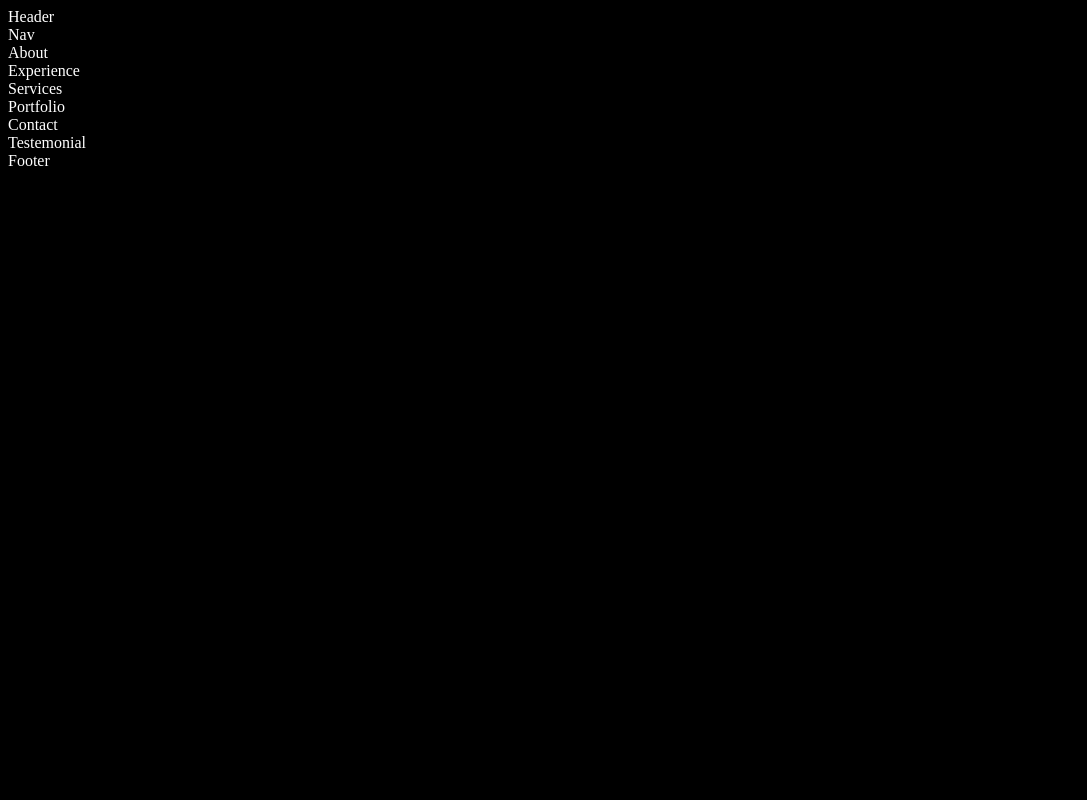
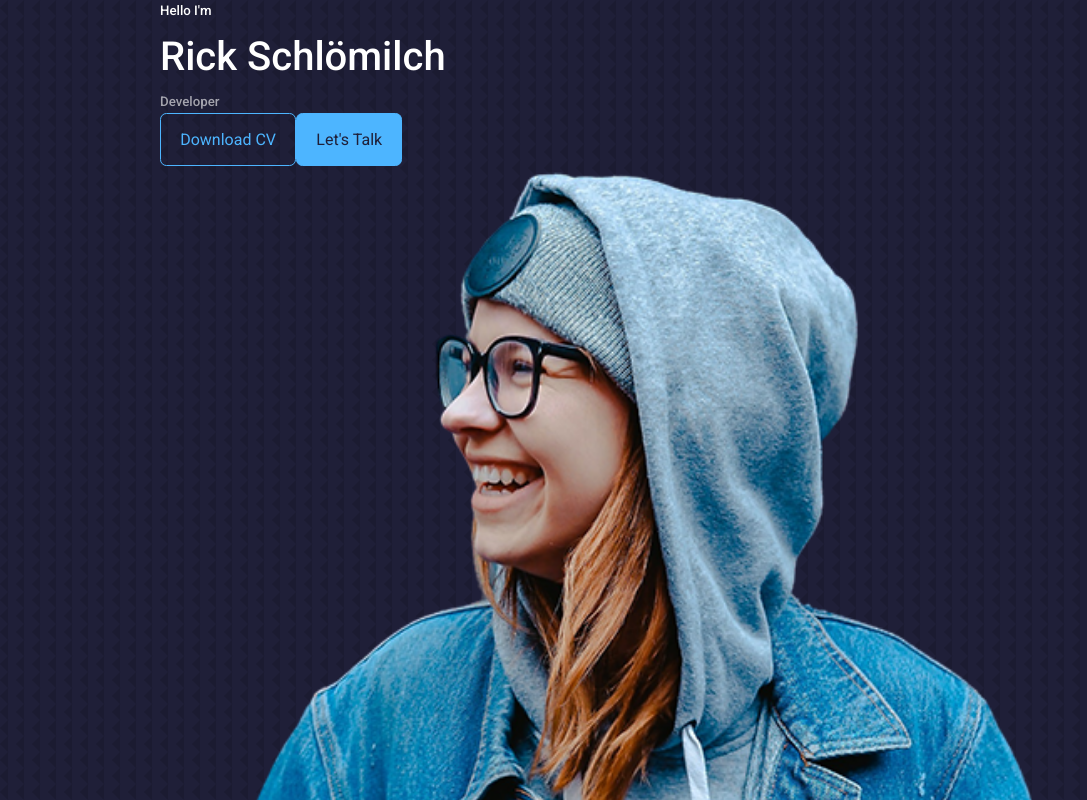
Before and after one commit to Riggi0815/my-app, a React (Create React App) app: page / in a window 1280 px wide. Shown: the top 800 px of the page, without its empty margins (0-1087 px from the left). Built offline with nearby package versions, Linux system fonts and the light colour scheme; the HTML template or start-up script is replaced by a standard one; a web font is replaced by a local one.

Commit message:
Header first setup

```diff
--- a/package.json
+++ b/package.json
@@ -13,6 +13,7 @@
     "react-icons": "^4.12.0",
     "react-scripts": "5.0.1",
     "react-scroll": "^1.9.0",
+    "react-type-animation": "^3.2.0",
     "web-vitals": "^2.1.4"
   },
   "scripts": {
--- /dev/null
+++ b/src/components/Header/CTA.js
@@ -0,0 +1,13 @@
+import React from 'react';
+import CV from'../../assets/cv.pdf'
+
+const CTA = () => {
+    return (
+        <div className='cta'>
+            <a href={CV} download className='btn'>Download CV</a>
+            <a href="#contact" className='btn btn-primary'>Let's Talk</a>
+        </div>
+    );
+};
+
+export default CTA;
--- a/src/components/Header/Header.js
+++ b/src/components/Header/Header.js
@@ -1,11 +1,24 @@
 import React from 'react';
 import './header.css';
+import CTA from './CTA';
+import ME from '../../assets/me.png'
 
 const Header = () => {
     return (
-        <div>
-            Header
-        </div>
+        <header>
+            <div className="container header_container">
+                <h5>Hello I'm</h5>
+                <h1>Rick Schlömilch</h1>
+                <h5 className="text-light">Developer</h5>
+                <CTA />
+
+                <div className="me">
+                    <img src={ME} alt="me"/>
+                </div>
+
+                <a href="#contact" className='scroll_down'>Scroll Down</a>
+            </div>
+        </header>
     );
 };
 
--- a/src/index.css
+++ b/src/index.css
@@ -1,4 +1,136 @@
-body {
-  background: black;
-  color: white;
+@import url('https://fonts.googleapis.com/css2?family=Roboto:wght@300;400;500;700&display=swap');
+
+/* Remove every magin, border, padding, ... */
+* {
+  margin: 0;
+  padding: 0;
+  border: 0;
+  outline: 0;
+  box-sizing: border-box;
+  list-style: none;
+  text-decoration: none;
 }
+
+/* Variables for the Entire Page */
+/* For Easy Customization */
+:root{
+  --color-bg: #1f1f38;
+  --color-bg-variant: #2c2c6c;
+  --color-primary: #4db5ff;
+  --color-primary-variant: rgba(77, 181, 255, 0.4);
+  --color-white: #fff;
+  --color-light: rgba(255, 255, 255, 0.6);
+
+  --transition: all 400ms ease;
+
+  --container-width-lg: 75%;
+  --container-width-md: 86%;
+  --container-width-sm: 90%;
+}
+
+html{
+  scroll-behavior: smooth;
+}
+
+::-webkit-scrollbar{
+  display: none;
+}
+
+body{
+  font-family: 'Roboto', sans-serif;
+  background: var(--color-bg);
+  color: var(--color-white);
+  line-height: 1.7;
+  background-image: url(../src/assets/bg-texture.png);
+}
+
+/* -------------- GENERAL STYLES -------------- */
+.container{
+  width: var(--container-width-lg);
+  margin: 0 auto;
+}
+
+h1, h2, h3, h4, h5{
+  font-weight: 500;
+}
+
+h1{
+  font-size: 2.5rem;
+}
+
+section{
+  margin-top: 8rem;
+}
+
+section > h2, section > h5{
+  text-align: center;
+  color: var(--color-light);
+}
+
+section > h2 {
+  color: var(--color-primary);
+  margin-bottom: 3rem;
+}
+
+.text-light{
+  color: var(--color-light);
+}
+
+a {
+  color: var(--color-primary);
+  transition: var(--transition);
+}
+
+a:hover{
+  color: var(--color-white);
+}
+
+.btn{
+  width: max-content;
+  display: inline-block;
+  color: var(--color-primary);
+  padding: 0.75rem 1.2rem;
+  border-radius: 0.4rem;
+  cursor: pointer;
+  border: 1px solid var(--color-primary);
+  transition: var(--transition);
+}
+
+.btn:hover{
+  background: var(--color-white);
+  color: var(--color-bg);
+  border-color: transparent;
+}
+
+.btn-primary{
+  background: var(--color-primary);
+  color: var(--color-bg);
+}
+
+img{
+  display: block;
+  width: 100%;
+  object-fit: cover;
+}
+
+/* -------------- MEDIA QUERIES (Tablets) -------------- */
+@media screen and (max-width: 1024px){
+  .container{
+    width: var(--container-width-md);
+  }
+
+  section{
+    margin-top: 6rem;
+  }
+}
+
+/* -------------- MEDIA QUERIES (Phones) -------------- */
+@media screen and (max-width: 600px){
+  .container{
+    width: var(--container-width-sm);
+  }
+
+  section{
+    margin-top: 2rem;
+  }
+}
```
Also changed, not shown: src/components/Header/HeaderSocials.js (added, +10 -0 lines), 1 other file (tests, documents, lock files or other folders).
